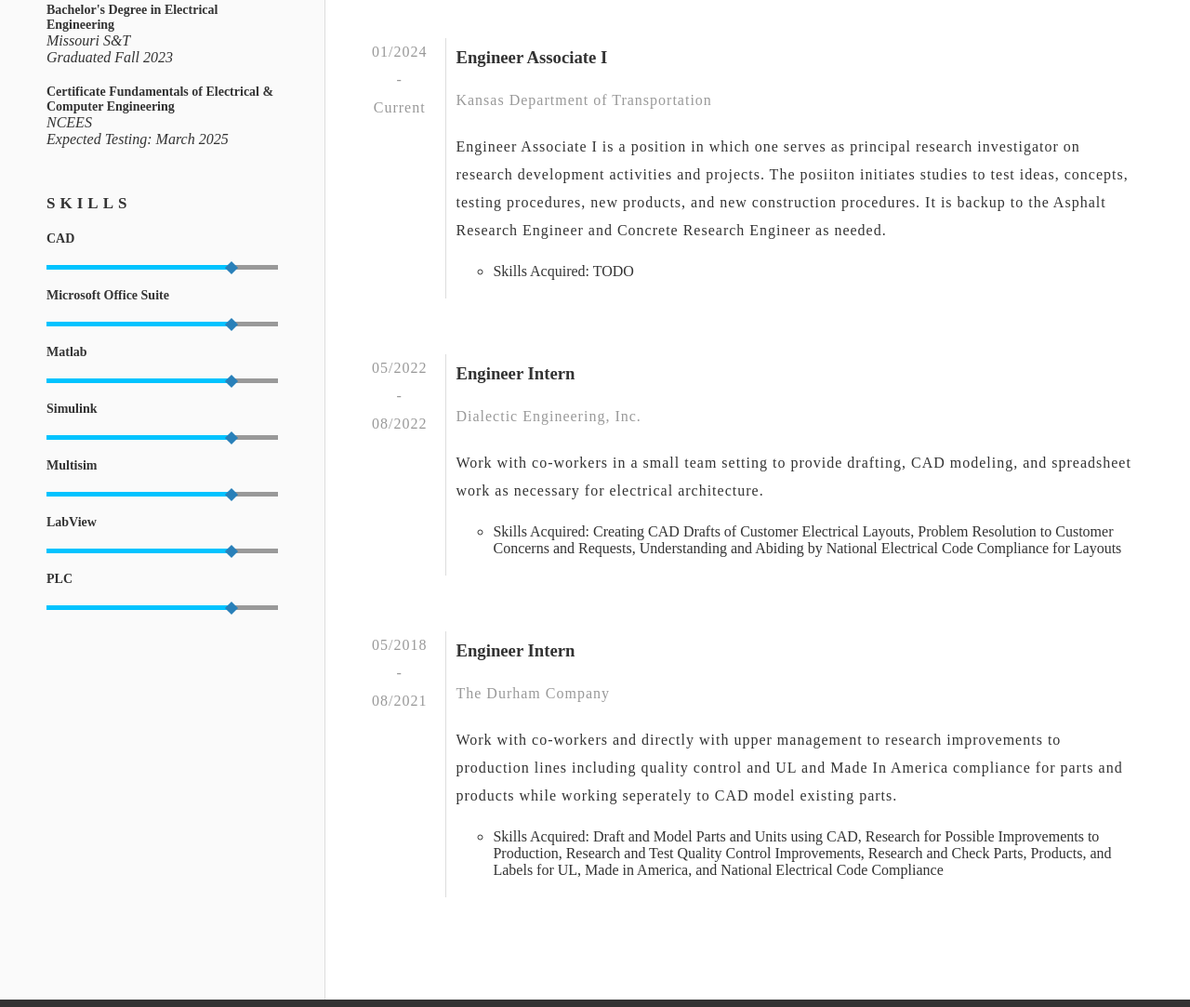
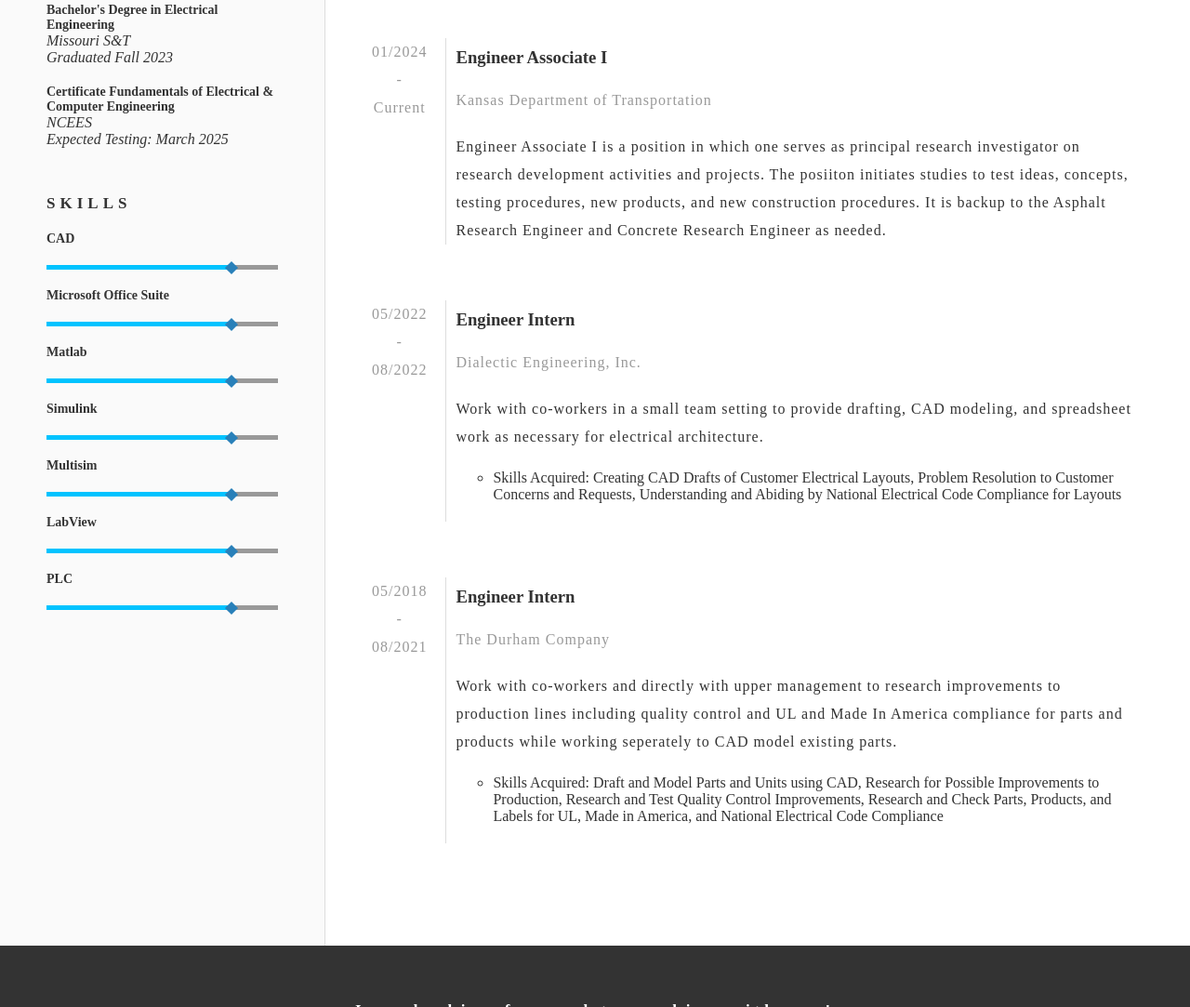
Before and after one commit to QuintenKeller/QuintenKeller.github.io, a plain HTML site: page index.html in a window 1280 px wide. Shown: the part 637-1720 px from the top of the page at 93% size. Drawn offline with Linux system fonts and the light colour scheme.

Commit message:
Add files via upload

```diff
--- a/index.html
+++ b/index.html
@@ -138,10 +138,10 @@
             <p>
               Engineer Associate I is a position in which one serves as principal research investigator on research development activities and projects. The posiiton initiates studies to test ideas, concepts, testing procedures, new products, and new construction procedures. It is backup to the Asphalt Research Engineer and Concrete Research Engineer as needed.
             </p>
-            <ul>
+            <!--ul>
               <li>
                 Skills Acquired: TODO
-              </li>
+              </li-->
             </ul>
           </div>
         </div>
```
